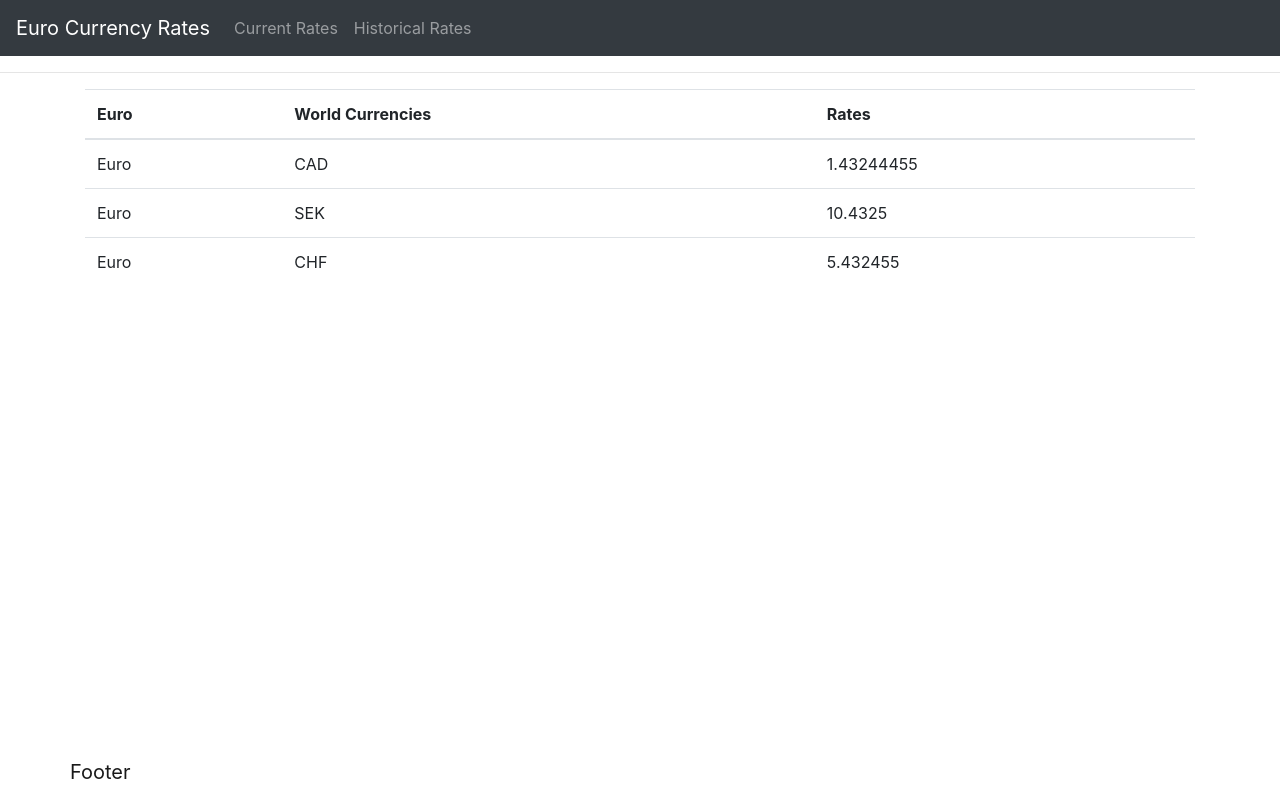
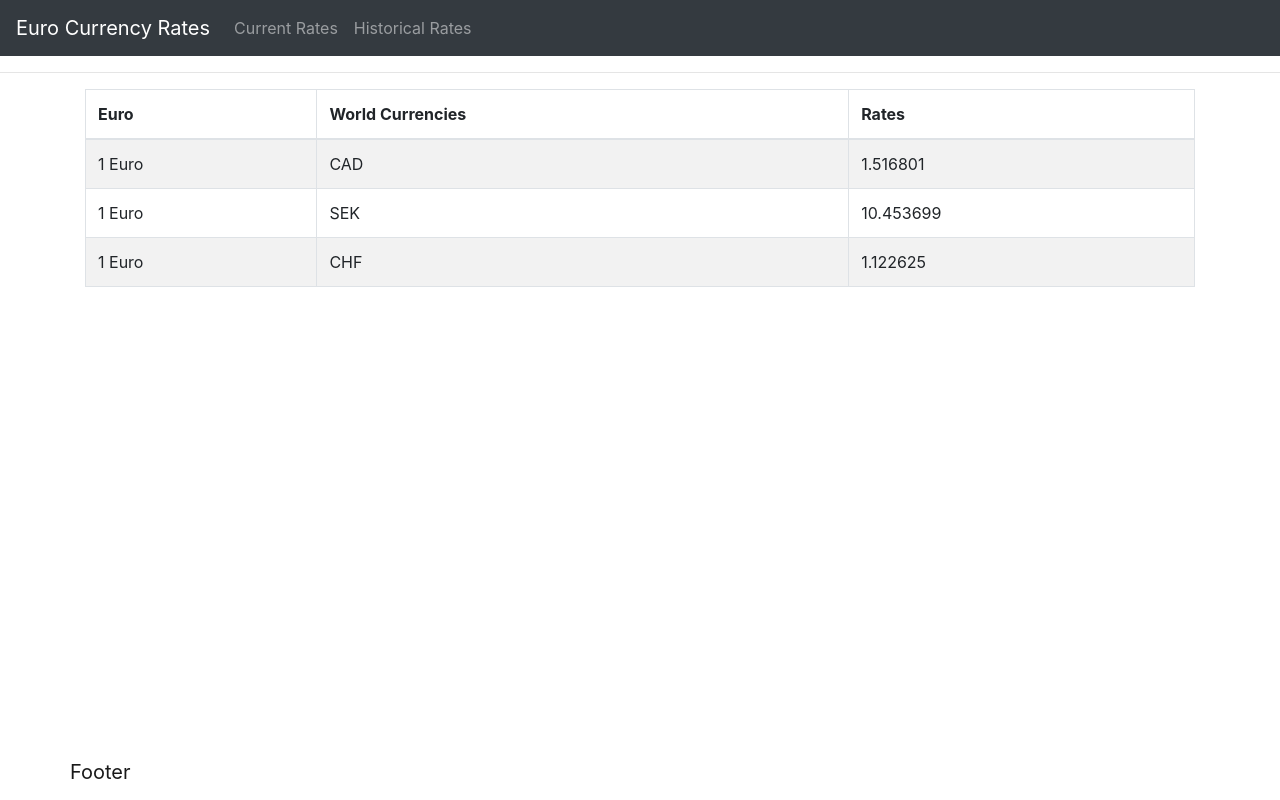
Before and after one commit to egun0001/currency-exchange-rates-app, a React (Create React App) app: page /current-rates in a window 1280 px wide. Built offline with nearby package versions, Linux system fonts and the light colour scheme.

Commit message:
List of currencies changed. In process

```diff
--- a/src/App.js
+++ b/src/App.js
@@ -37,5 +37,4 @@ class App extends Component {
         );
     }
 }
-
 export default hot(App);
--- a/src/Components/CurrentRates.js
+++ b/src/Components/CurrentRates.js
@@ -3,7 +3,7 @@ import {Table} from 'react-bootstrap';
 class CurrentRates extends React.Component {
     render() {
         return <div className="container">
-            <Table responsive>
+            <Table striped bordered hover>
                 <thead>
                 <tr>
                     <th>Euro</th>
@@ -13,20 +13,20 @@ class CurrentRates extends React.Component {
                 </thead>
                 <tbody>
                 <tr>
-                    <td>Euro</td>
+                    <td>1 Euro</td>
                     <td>CAD</td>
-                    <td>1.43244455</td>
+                    <td>1.516801</td>
 
                 </tr>
                 <tr>
-                    <td>Euro</td>
+                    <td>1 Euro</td>
                     <td>SEK</td>
-                    <td>10.4325</td>
+                    <td>10.453699</td>
                 </tr>
                 <tr>
-                    <td>Euro</td>
+                    <td>1 Euro</td>
                     <td>CHF</td>
-                    <td>5.432455</td>
+                    <td>1.122625</td>
                 </tr>
                 </tbody>
             </Table>
--- a/src/Components/Home.js
+++ b/src/Components/Home.js
@@ -2,9 +2,7 @@
  * Created by dmitry on 2019-02-26.
  */
 import React from 'react';
-import {Table} from 'react-bootstrap';
 import SelectCurrencyForm from './SelectCurrencyForm';
-
 
 class Home extends React.Component {
 
--- a/src/Components/SelectCurrencyForm.js
+++ b/src/Components/SelectCurrencyForm.js
@@ -11,14 +11,14 @@ const currencyOptions = [
     {value: 'AUD', label: 'Australian dollar'},
     {value: 'CAD', label: 'Canadian dollar'},
     {value: 'CHF', label: 'Swiss frank'},
-    {value: 'CNH', label: 'Chinese Yuan'},
     {value: 'CZK', label: 'Czech koruna'},
     {value: 'DKK', label: 'Danish krone'},
     {value: 'GBP', label: 'British Pound'},
     {value: 'HKD', label: 'Hong Kong Dollar'},
     {value: 'JPY', label: 'Japanese yen'},
     {value: 'NOK', label: 'Norwegian Krone'},
-    {value: 'NZD', label: 'New Zealand dollar'}
+    {value: 'NZD', label: 'New Zealand dollar'},
+    {value: 'SEK', label: 'Sweeden crona'}
 ];
 let currenciesSelected = [];
 let selectedCurrencies = [];
@@ -127,7 +127,7 @@ class SelectCurrencyForm extends React.Component {
 
         return (
 
-            <Table striped bordered hover size="sm">
+            <Table striped bordered hover>
                 <thead>
                 <tr>
                     <th>1 Euro</th>
@@ -148,7 +148,7 @@ class SelectCurrencyForm extends React.Component {
     };
 
     render() {
-        const {error, isLoaded, items} = this.state;
+        // const {error, isLoaded, items} = this.state;
         console.log(this.state.rates);
 
         return (
--- a/src/Components/api/APIConstants.js
+++ b/src/Components/api/APIConstants.js
@@ -1,4 +1,4 @@
-export const API_ACCESS_KEY = "access_key=";
+export const API_ACCESS_KEY = "access_key=1aec66617c836d5abe20fe5e58402045";
 export const CURRENCIES_SYMBOLS = "&symbols=";
 export const DATE_LATEST = "latest?";
 export const URL = "http://data.fixer.io/api/";
```
